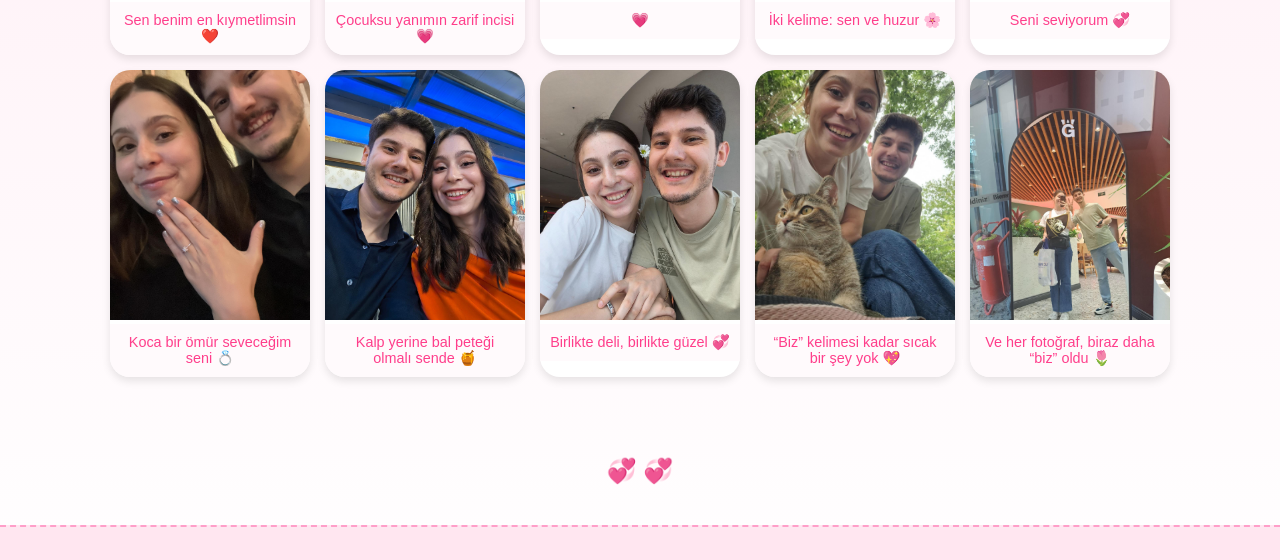
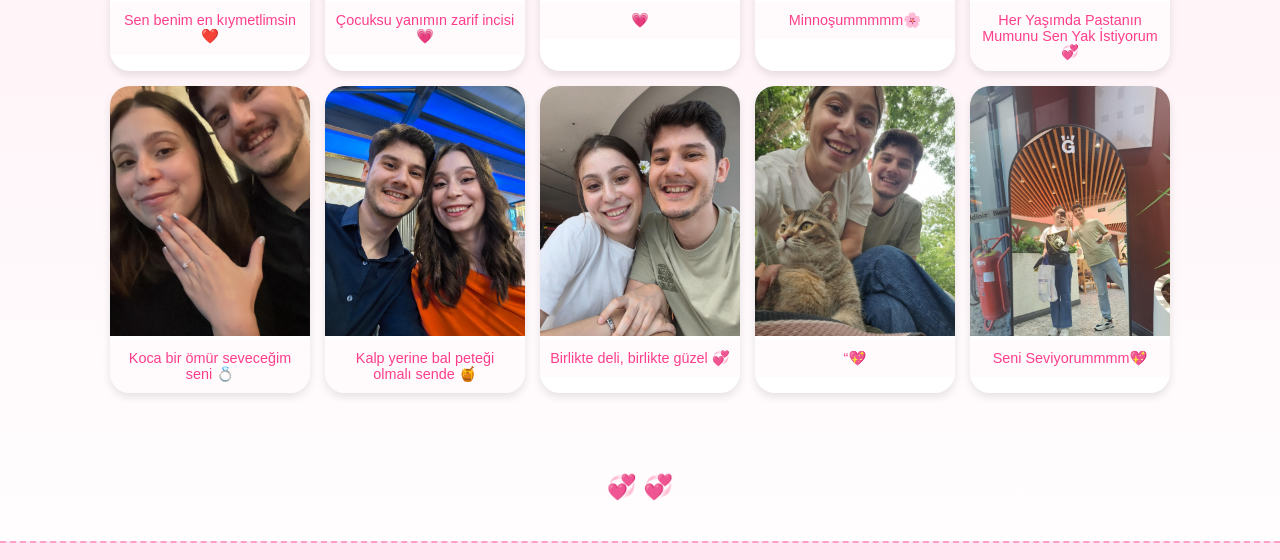
Before and after one commit to deryakose682-dotcom/dilos-halilisko, a plain HTML site: page index.html in a window 1280 px wide. Shown: the part 787-1347 px from the top of the page. Drawn offline with Linux system fonts and the light colour scheme.

Commit message:
Update index.html

```diff
--- a/index.html
+++ b/index.html
@@ -121,11 +121,11 @@
     </div>
     <div class="photo-card">
       <img src="images/photo9.jpg" alt="Foto 9">
-      <div class="caption">İki kelime: sen ve huzur 🌸</div>
+      <div class="caption">Minnoşummmmm🌸</div>
     </div>
     <div class="photo-card">
       <img src="images/photo10.jpg" alt="Foto 10">
-      <div class="caption">Seni seviyorum 💞</div>
+      <div class="caption">Her Yaşımda Pastanın Mumunu Sen Yak İstiyorum💞</div>
     </div>
     <div class="photo-card">
       <img src="images/photo11.jpg" alt="Foto 11">
@@ -141,11 +141,11 @@
     </div>
     <div class="photo-card">
       <img src="images/photo14.jpg" alt="Foto 14">
-      <div class="caption">“Biz” kelimesi kadar sıcak bir şey yok 💖</div>
+      <div class="caption">“💖</div>
     </div>
     <div class="photo-card">
       <img src="images/photo15.jpg" alt="Foto 15">
-      <div class="caption">Ve her fotoğraf, biraz daha “biz” oldu 🌷</div>
+      <div class="caption">Seni Seviyorummmm💖</div>
     </div>
   </section>
 
```
